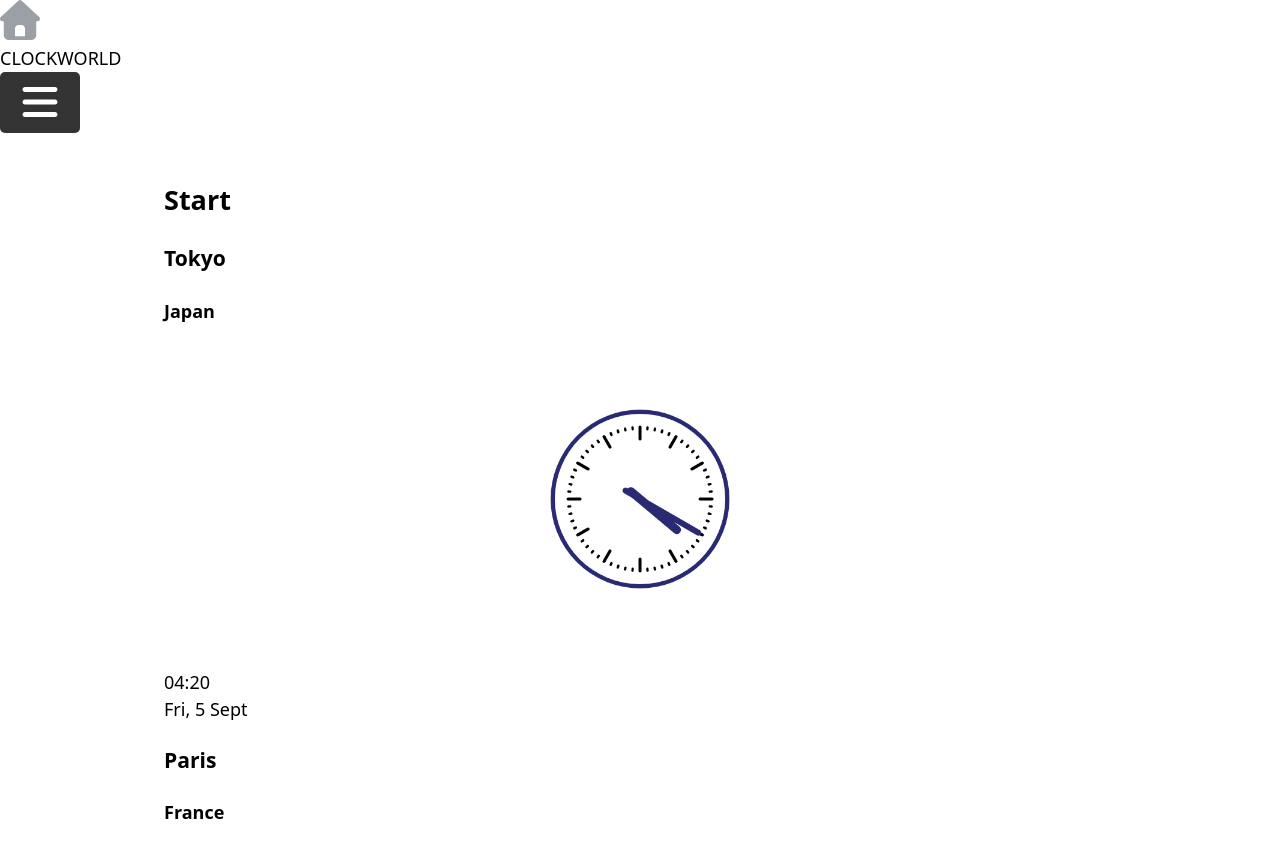
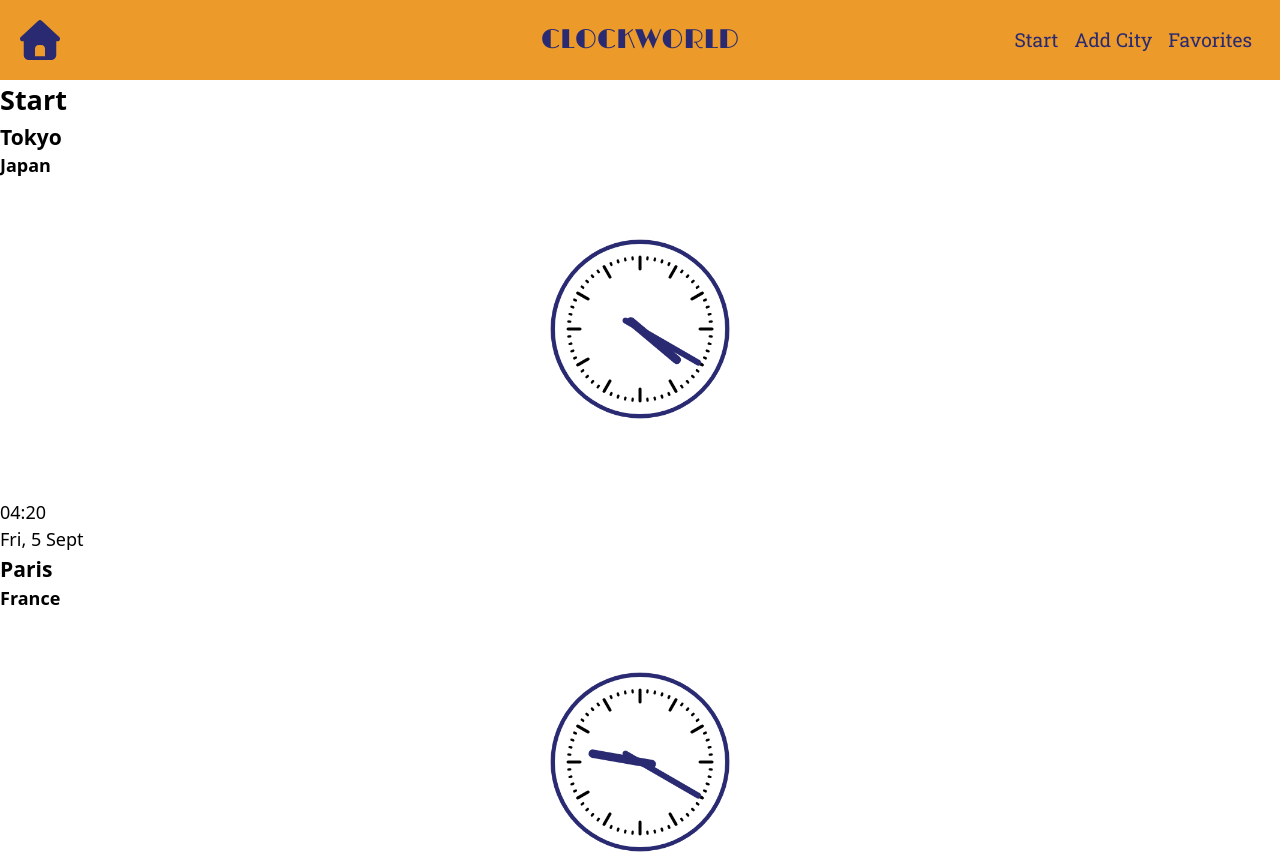
Before and after one commit to Bobbyloo89/CLOCKWORLD, a React (Vite) app: page / in a window 1280 px wide. Shown: the top 854 px of the page. Built offline with nearby package versions, Linux system fonts and the light colour scheme.

Commit message:
Rebuilt Header to make switch from burger-menu in mobile to navbar in desktop possible. (Tried) to add Aria-labels. Added styling to Header for both mobile and desktop

```diff
--- a/index.html
+++ b/index.html
@@ -3,7 +3,13 @@
   <head>
     <meta charset="UTF-8" />
     <meta name="viewport" content="width=device-width, initial-scale=1.0" />
-    <title>Vite + React + TS</title>
+    <link rel="preconnect" href="https://fonts.googleapis.com" />
+    <link rel="preconnect" href="https://fonts.gstatic.com" crossorigin />
+    <link
+      href="https://fonts.googleapis.com/css2?family=Archivo+Black&family=Limelight&family=Merriweather:opsz@18..144&family=Orbitron&family=Roboto+Slab&display=swap"
+      rel="stylesheet"
+    />
+    <title>CLOCKWORLD</title>
   </head>
   <body>
     <div id="root"></div>
--- a/src/components/layout/Header.tsx
+++ b/src/components/layout/Header.tsx
@@ -4,6 +4,20 @@ import { FontAwesomeIcon } from "@fortawesome/react-fontawesome";
 import { faHouse, faBars } from "@fortawesome/free-solid-svg-icons";
 
 type HeaderProps = { pathname: string };
+
+function useIsDesktop() {
+  const [isDesktop, setIsDesktop] = useState(
+    () => window.matchMedia("(min-width: 768px)").matches
+  );
+
+  useEffect(() => {
+    const m = window.matchMedia("(min-width: 768px)");
+    const onChange = (e: MediaQueryListEvent) => setIsDesktop(e.matches);
+    m.addEventListener("change", onChange);
+    return () => m.removeEventListener("change", onChange);
+  }, []);
+  return isDesktop;
+}
 
 function titleFromPath(pathname: string) {
   if (pathname === "/") return "CLOCKWORLD";
@@ -15,13 +29,22 @@ function titleFromPath(pathname: string) {
 export default function Header({ pathname }: HeaderProps) {
   const title = titleFromPath(pathname);
   const [open, setOpen] = useState(false);
-  const menuRef = useRef<HTMLDivElement | null>(null);
+  const menuRef = useRef<HTMLUListElement | null>(null);
   const buttonRef = useRef<HTMLButtonElement | null>(null);
+  const isDesktop = useIsDesktop();
+
+  // hjälpare att stänga + flytta fokus
+  function closeMenu() {
+    setOpen(false);
+    if (!isDesktop) {
+      requestAnimationFrame(() => buttonRef.current?.focus());
+    }
+  }
 
   // Close using Escape-button
   useEffect(() => {
     function onKey(e: KeyboardEvent) {
-      if (e.key === "Escape") setOpen(false);
+      if (e.key === "Escape") closeMenu();
     }
     document.addEventListener("keydown", onKey);
     return () => document.removeEventListener("keydown", onKey);
@@ -30,11 +53,11 @@ export default function Header({ pathname }: HeaderProps) {
   // Close when clicking outside of menu
   useEffect(() => {
     function onDown(e: MouseEvent) {
-      const target = e.target as Node;
       if (!open) return;
-      if (menuRef.current?.contains(target)) return;
-      if (buttonRef.current?.contains(target)) return;
-      setOpen(false);
+      const t = e.target as Node;
+      if (menuRef.current?.contains(t)) return;
+      if (buttonRef.current?.contains(t)) return;
+      closeMenu();
     }
     document.addEventListener("mousedown", onDown);
     return () => document.removeEventListener("mousedown", onDown);
@@ -43,17 +66,20 @@ export default function Header({ pathname }: HeaderProps) {
   return (
     <header>
       <nav>
-        <Link to="/" aria-label="Home" title="Home">
-          <FontAwesomeIcon icon={faHouse} />
-        </Link>
+        <div className="header-home-wrap">
+          <Link to="/" aria-label="Home" title="Home">
+            <FontAwesomeIcon icon={faHouse} />
+          </Link>
+        </div>
 
-        <div>{title}</div>
+        <div className="header-title">{title}</div>
 
-        <div>
+        <div className="header-menu-wrap">
           <button
+            className="header-menu-btn"
             ref={buttonRef}
             type="button"
-            aria-haspopup="menu"
+            aria-haspopup="true"
             aria-expanded={open}
             aria-controls="header-menu"
             aria-label={open ? "Close menu" : "Open menu"}
@@ -62,23 +88,23 @@ export default function Header({ pathname }: HeaderProps) {
             <FontAwesomeIcon icon={faBars} />
           </button>
 
-          {open ? (
-            <div id="header-menu" role="menu" ref={menuRef}>
-              <Link role="menuitem" to="/" onClick={() => setOpen(false)}>
+          <ul id="header-menu" ref={menuRef} hidden={!open && !isDesktop}>
+            <li>
+              <Link to="/" onClick={closeMenu}>
                 Start
               </Link>
-              <Link role="menuitem" to="/add" onClick={() => setOpen(false)}>
+            </li>
+            <li>
+              <Link to="/add" onClick={closeMenu}>
                 Add City
               </Link>
-              <Link
-                role="menuitem"
-                to="/favorites"
-                onClick={() => setOpen(false)}
-              >
+            </li>
+            <li>
+              <Link to="/favorites" onClick={closeMenu}>
                 Favorites
               </Link>
-            </div>
-          ) : null}
+            </li>
+          </ul>
         </div>
       </nav>
     </header>
--- a/src/index.css
+++ b/src/index.css
@@ -1,22 +1,53 @@
+/*
+###### FONTS ######
+
+font-family: "Orbitron", sans-serif;
+font-optical-sizing: auto;
+font-weight: 400;
+font-style: normal;
+
+font-family: "Limelight", sans-serif;
+font-weight: 400;
+font-style: normal;
+
+font-family: "Archivo Black", sans-serif;
+font-weight: 400;
+font-style: normal;
+
+font-family: "Merriweather", serif;
+font-optical-sizing: auto;
+font-weight: 400;
+font-style: normal;
+font-variation-settings:
+"wdth" 100;
+
+font-family: "Roboto Slab", serif;
+font-optical-sizing: auto;
+font-weight: 400;
+font-style: normal
+
+####### COLORS ######
+
+Main: EC9A29
+Secondary: 009FFD
+Text: 2A2A72
+Background: E3E3E3
+
+*/
+
+/* ############### BASELINE STYLING ############### */
 * {
   box-sizing: border-box;
+  margin: 0;
+  padding: 0;
 }
-
-html,
-body,
-#root {
-  height: 100%;
-}
-
 body {
-  margin: 0;
   font-family: system-ui, -apple-system, Segoe UI, Roboto, "Noto Sans", Ubuntu,
     Cantarell, "Helvetica Neue", Arial, sans-serif;
   line-height: 1.5;
   -webkit-font-smoothing: antialiased;
   -moz-osx-font-smoothing: grayscale;
 }
-
 img,
 svg,
 video,
@@ -29,29 +60,174 @@ a {
   color: inherit;
   text-decoration: none;
 }
-
-main {
-  padding: 1.5rem;
-  max-width: 1000px;
-  margin: 0 auto;
+/* ############### HEADER ############### */
+header {
+  position: sticky;
+  top: 0;
+  z-index: 1000;
+  background-color: #ec9a29;
+  height: 10svh;
+  display: flex;
+  align-items: center;
+  justify-content: center;
+}
+header nav {
+  width: 100%;
+  height: 100%;
+  display: flex;
+  flex-flow: row nowrap;
+  align-items: center;
+  justify-content: space-between;
+}
+/* Home-icon top-left */
+.header-home-wrap {
+  display: inline-grid;
+  place-items: center;
+  width: 10svh;
+  height: 10svh;
+  padding: 2.5svh;
+}
+.header-home-wrap a {
+  display: inline-grid;
+  place-items: center;
+  width: 100%;
+  height: 100%;
+  color: #2a2a72;
+}
+.header-home-wrap svg {
+  width: 100%;
+  height: 100%;
+}
+.header-home-wrap a:hover svg {
+  color: #009ffd;
+}
+/* Title in header */
+.header-title {
+  font-family: "Limelight", sans-serif;
+  font-weight: 400;
+  font-style: normal;
+  font-size: 1.7rem;
+  color: #2a2a72;
+}
+/* Burger-menu top-right */
+.header-menu-wrap {
+  position: relative;
+  display: inline-grid;
+  place-items: center;
+  width: 10svh;
+  height: 10svh;
+  padding: 2.5svh;
+}
+.header-menu-btn {
+  display: inline-grid;
+  place-items: center;
+  width: 100%;
+  height: 100%;
+  padding: 0;
+  border: 0;
+  background: none;
+  color: #2a2a72;
+}
+.header-menu-btn:hover {
+  color: #009ffd;
+}
+.header-menu-btn svg {
+  width: 100%;
+  height: 100%;
+}
+/* ############### BURGER-MENU-DROPDOWN ############### */
+/* Hiding Nav-menu <ul> in mobile-view */
+#header-menu[hidden] {
+  display: none;
+}
+#header-menu {
+  position: absolute;
+  top: 100%;
+  right: 0;
+  z-index: 1000;
+  list-style: none;
+  padding: 1svh;
+  min-width: 50svw;
+  background: #ec9a29;
+  transform-origin: top right;
+  animation: dropdown-in 120ms ease-out both;
+}
+/* Burger-menu-dropdown animation */
+@keyframes dropdown-in {
+  from {
+    opacity: 0;
+    transform: scale(0.85);
+  }
+  to {
+    opacity: 1;
+    transform: scale(1);
+  }
+}
+#header-menu li {
+  margin: 0;
+}
+#header-menu a {
+  display: block;
+  font-family: "Roboto Slab", serif;
+  font-optical-sizing: auto;
+  font-weight: 400;
+  font-style: normal;
+  font-size: 1.5rem;
+  color: #2a2a72;
+  padding: 1svh;
+  text-decoration: none;
+}
+#header-menu a:hover {
+  background: #009ffd;
 }
 
-/* färg + storlek för home-ikon */
-header a[aria-label="Home"] svg {
-  width: 40px;
-  height: 40px;
-  color: #fff; /* fill följer currentColor */
+/* ################################################################################################################################ */
+/* ####################################################     DESKTOP     ########################################################### */
+/* ################################################################################################################################ */
+
+@media (min-width: 768px) {
+  /* ############### HEADER ############### */
+
+  header nav {
+    display: flex;
+    align-items: center;
+    justify-content: space-between;
+  }
+  .header-title {
+    position: absolute;
+    left: 50%;
+    transform: translateX(-50%);
+    text-align: center;
+  }
+  /* Header-nav-menu */
+  /* Hide burger-menu-dropdown-button*/
+  .header-menu-btn {
+    display: none;
+  }
+  .header-menu-wrap {
+    position: static;
+    width: auto;
+    display: flex;
+  }
+  #header-menu {
+    position: static;
+    display: flex !important;
+    justify-content: flex-end;
+    margin: 0;
+    padding: 0;
+    background: transparent;
+    border: 0;
+    border-radius: 0;
+    animation: none;
+  }
+  #header-menu li {
+    list-style: none;
+  }
+  #header-menu a {
+    text-decoration: none;
+    font-size: 1.2rem;
+  }
+  #header-menu a:hover {
+    background: #009ffd;
+  }
 }
-header a[aria-label="Home"]:hover svg {
-  color: #9aa0a6;
-}
-
-/* burger-knapp */
-header button[aria-label="Open menu"] svg {
-  width: 40px;
-  height: 40px;
-  color: #fff;
-}
-header button[aria-label="Open menu"]:hover svg {
-  color: #9aa0a6;
-}
```
